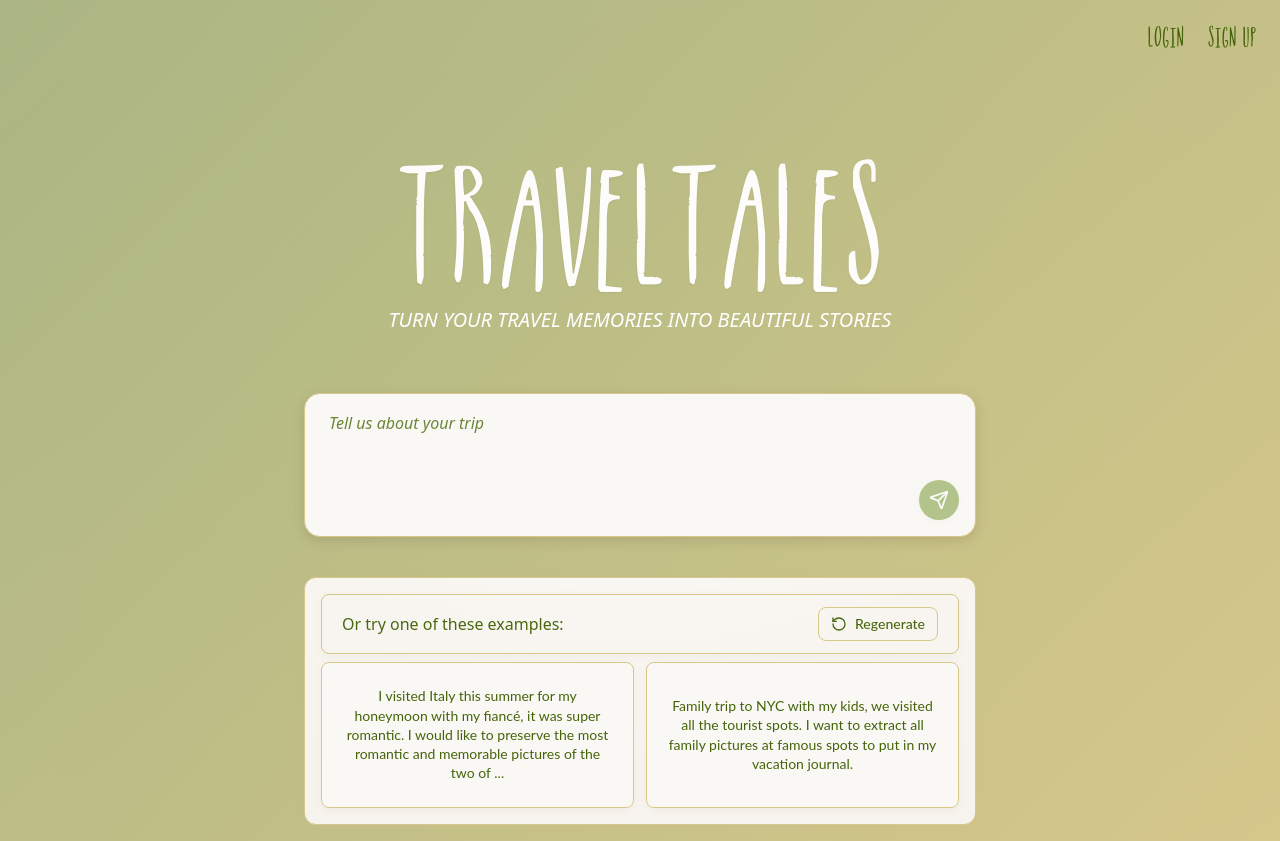
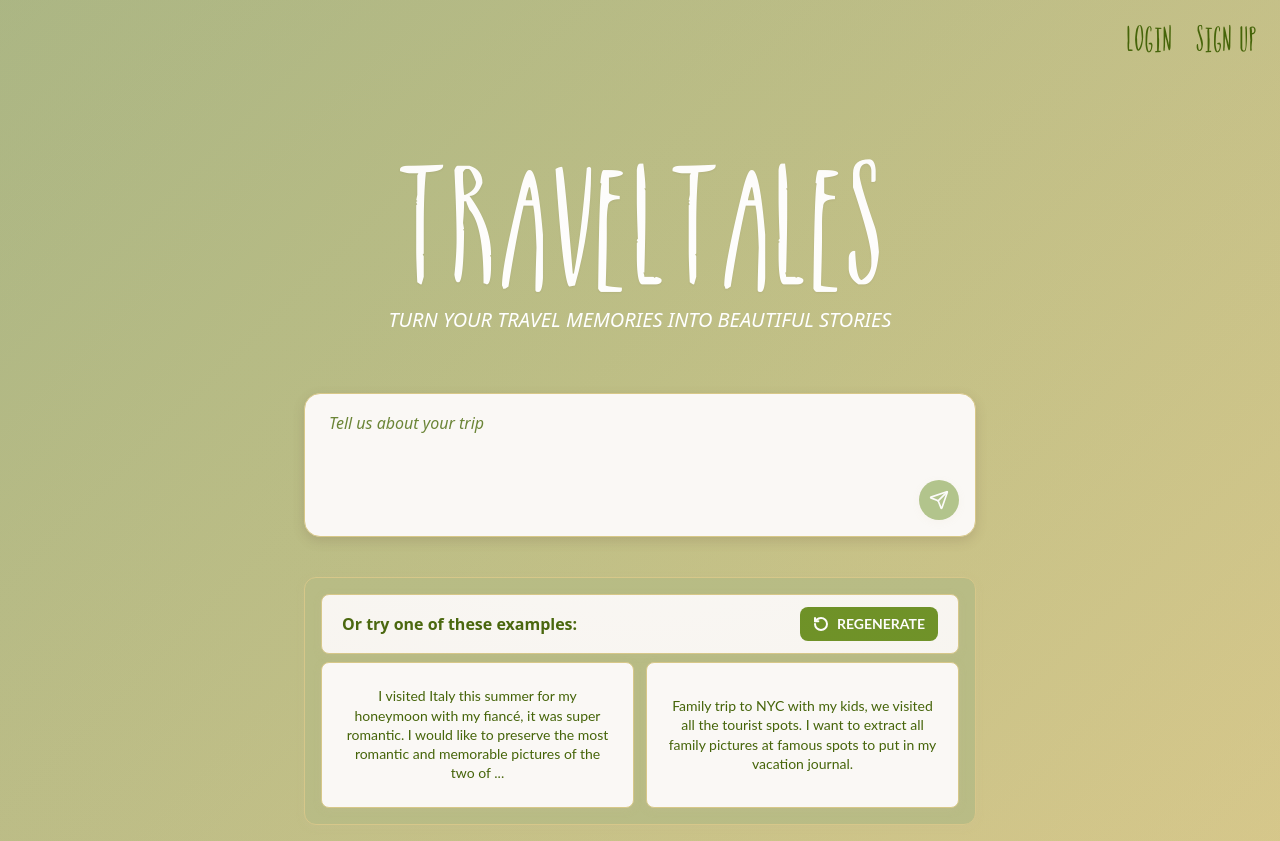
Before and after one commit to ibrahimm7004/travel-tales, a React (Vite) app: page /home in a window 1280 px wide. Built offline with nearby package versions, Linux system fonts and the light colour scheme; no server answers; the HTML template or start-up script is replaced by a standard one.

Commit message:
enhanced parent card background

```diff
--- a/src/components/ChatboxWithSuggestions.tsx
+++ b/src/components/ChatboxWithSuggestions.tsx
@@ -104,21 +104,21 @@ export function ChatboxWithSuggestions({ onSend, onRegenerate }: ChatboxWithSugg
         animate={{ opacity: 1 }}
         transition={{ duration: 0.6, delay: 0.2 }}
       >
-        <div className="cards-wrapper mt-8 md:mt-10 max-w-3xl mx-auto rounded-xl border border-border bg-card text-[#456409] shadow-soft p-3 md:p-4">
+        <div className="cards-wrapper mt-8 md:mt-10 max-w-3xl mx-auto rounded-xl border border-border bg-[#B7BC84] text-[#456409] shadow-soft p-3 md:p-4">
         <div className="space-y-2">
           {/* Wide header card */}
           <Card className="border-border bg-card shadow-soft hover:shadow-vintage transition-all duration-200">
             <CardContent className="px-4 py-2.5 md:px-5 md:py-3 min-h-14 flex items-center justify-between gap-3">
-              <h3 className="font-sans text-sm md:text-base font-normal text-[#456409]">
+            <h3 className="font-sans text-sm md:text-base font-bold text-[#456409]">
               Or try one of these examples:
             </h3>
               <button
                 onClick={onRegenerate}
-                className="inline-flex items-center gap-2 px-3 py-1.5 text-sm text-[#456409] hover:opacity-80 border border-border hover:border-primary/50 rounded-lg bg-card hover:bg-primary/5 transition-all duration-200 font-medium"
+                className="inline-flex items-center gap-2 px-3 py-1.5 text-sm border border-transparent rounded-lg bg-primary text-white hover:bg-primary/90 transition-all duration-200 font-bold"
                 title="Regenerate suggestions"
               >
-                <RotateCcw size={16} />
-                <span>Regenerate</span>
+                <RotateCcw size={16} strokeWidth={3} />
+                <span>REGENERATE</span>
               </button>
             </CardContent>
           </Card>
--- a/src/pages/Home.tsx
+++ b/src/pages/Home.tsx
@@ -213,7 +213,7 @@ export default function Home() {
               setIsLogin(true);
               setShowAuthForms(true);
             }}
-            className="ghost-auth-button text-[#456409]" style={{ fontFamily: "'Supernova', sans-serif" }}
+            className="ghost-auth-button text-xl text-[#456409]" style={{ fontFamily: "'Supernova', sans-serif" }}
           >
             Login
           </button>
@@ -222,7 +222,7 @@ export default function Home() {
               setIsLogin(false);
               setShowAuthForms(true);
             }}
-            className="ghost-auth-button text-[#456409]" style={{ fontFamily: "'Supernova', sans-serif" }}
+            className="ghost-auth-button text-xl text-[#456409]" style={{ fontFamily: "'Supernova', sans-serif" }}
           >
             Sign Up
           </button>
```
